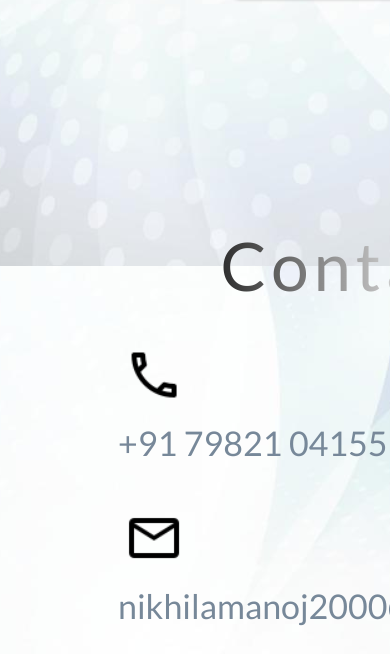
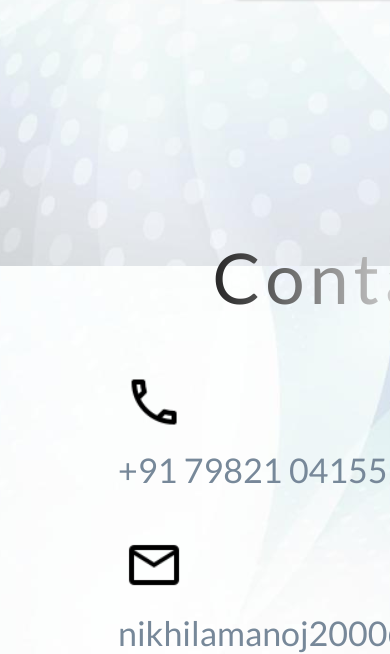
Before and after one commit to nikhila1612/MyPortfolio, a plain HTML site: page index.html in a window 390 px wide. Shown: the part 5642-6296 px from the top of the page. Drawn offline with nearby package versions, Linux system fonts and the light colour scheme; a web font is replaced by a local one.

Commit message:
Update style.css

```diff
--- a/style.css
+++ b/style.css
@@ -555,7 +555,7 @@ section.contact {
     margin-bottom:60px;
     width:500px;
     padding-bottom: 10px;
-    padding-top: 90px;
+    padding-top: 100px;
     width: 45rem;
     margin-left: 60px;
 }
@@ -563,8 +563,8 @@ section.contact {
      font-family: 'Lato', sans-serif;
      color:black;
      text-align: center;
-     padding-bottom: 32px;
-     font-size: 67px;
+     padding-bottom: 45px;
+     font-size: 70px;
      font-weight: 80;
 
  }
```
